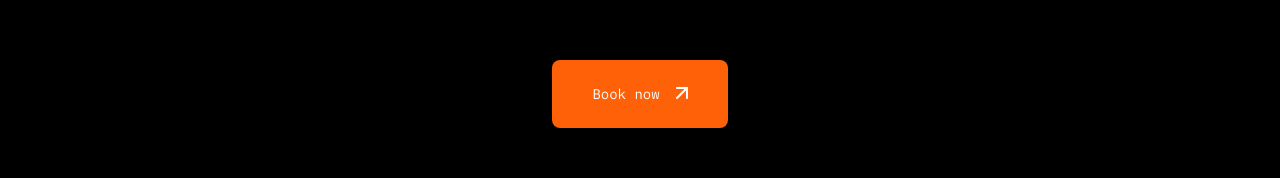
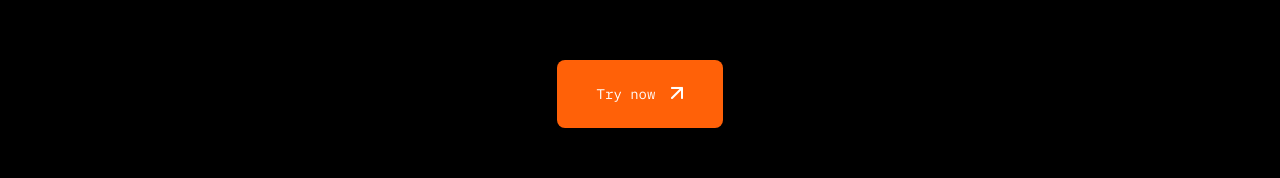
Before and after one commit to Generalsoi/detect-atlantic, a React (Vite) app: page /platform in a window 1280 px wide. Shown: the part 4226-4404 px from the top of the page. Built offline with nearby package versions, Linux system fonts and the light colour scheme.

Commit message:
fix: edited the title

```diff
--- a/index.html
+++ b/index.html
@@ -4,7 +4,13 @@
     <meta charset="UTF-8" />
     <link rel="icon" type="image/png" href="/Dlogo.png" />
     <meta name="viewport" content="width=device-width, initial-scale=1.0" />
-    <title>Vite + React + TS</title>
+    <meta
+      name="description"
+      content="Our mission: Digitize the world's physical
+    infrastructure to address
+    defects before they fail"
+    />
+    <title>Detect Inspections</title>
   </head>
   <body>
     <div id="root"></div>
--- a/src/layouts/solutions/platform.tsx
+++ b/src/layouts/solutions/platform.tsx
@@ -113,9 +113,12 @@ export const Platform: FC = () => {
             transition={{ type: "spring", stiffness: 20 }}
           >
             <div className="w-full flex items-center justify-center mt-10">
-              <Link to="/calendly">
+              <Link
+                to="https://detect-inspections.com/guest?token=KFSsOnW-jQCDfiEshXdndiaa0kYaNSoK"
+                target={"_blank"}
+              >
                 <button className="flex items-center justify-center gap-4 bg-[#FF6108] text-white px-6 py-4 md:px-10 md:py-6 border-none rounded-lg mt-10">
-                  Book now{" "}
+                  Try now{" "}
                   <img
                     src={UpArrow}
                     alt="up arrow"
```
